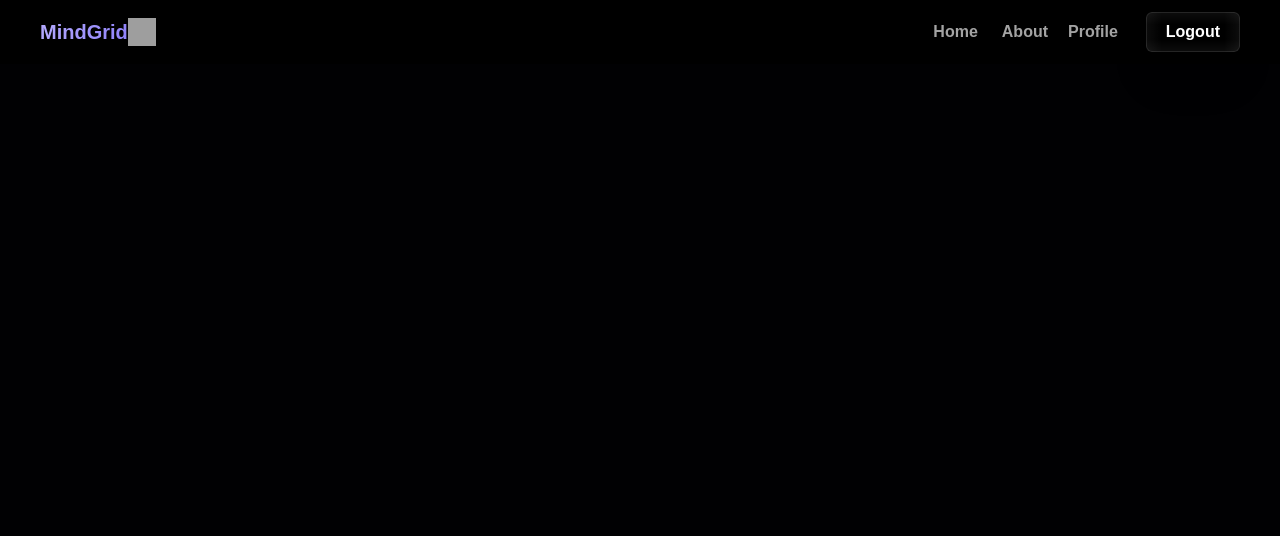
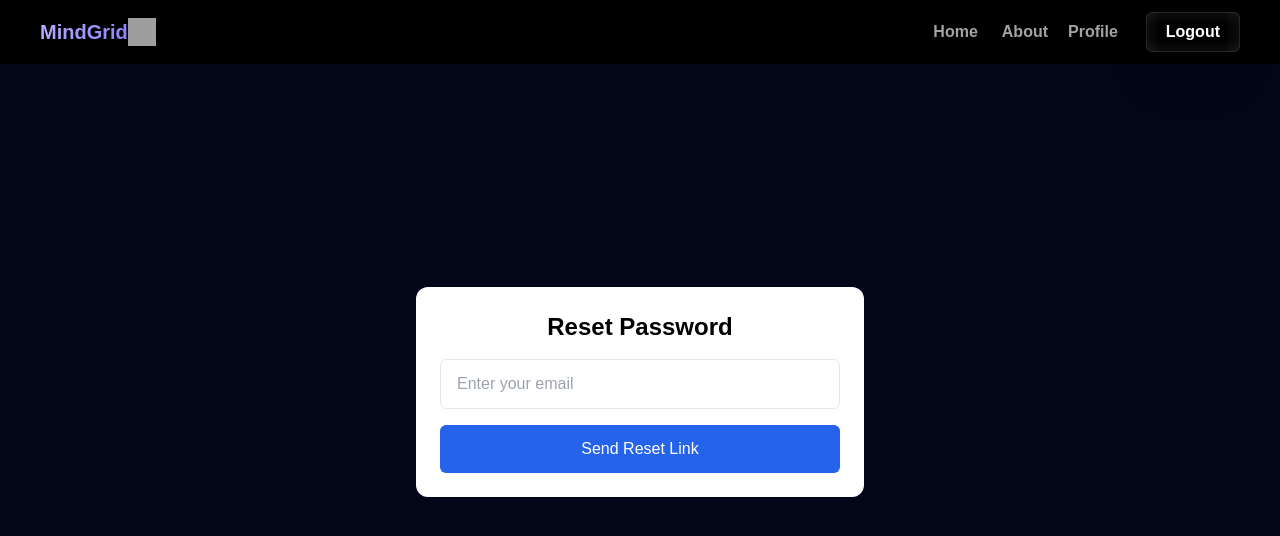
Before and after one commit to KrishnaPrasad-dev/MindGrid, a React (Vite) app in the folder frontend/MindGrid/: page /forgot-password in a window 1280 px wide. Shown: the top 536 px of the page. Built offline with nearby package versions, Linux system fonts and the light colour scheme; no server answers; grey boxes are pictures that could not be loaded; a web font is replaced by a local one.

Commit message:
did changes in the backend for the server login error

```diff
--- a/frontend/MindGrid/src/App.jsx
+++ b/frontend/MindGrid/src/App.jsx
@@ -1,23 +1,23 @@
-import React from 'react';
-import { Routes, Route, Navigate, useNavigate } from 'react-router-dom';
+import React from "react";
+import { Routes, Route, Navigate, useNavigate } from "react-router-dom";
+import ForgotPassword from "./sections/ForgotPassword";
+import Navbar from "./sections/Navbar";
+import Hero from "./sections/Hero";
+import Explore from "./sections/Explore";
+import Clubmembers from "./sections/Clubmembers";
+import Signup from "./sections/Signup";
+import Login from "./sections/Login";
+import Profile from "./sections/Profile";
+import EditProfile from "./sections/EditProfile";
 
-import Navbar from './sections/Navbar';
-import Hero from './sections/Hero';
-import Explore from './sections/Explore';
-import Clubmembers from './sections/Clubmembers';
-import Signup from './sections/Signup';
-import Login from './sections/Login';
-import Profile from './sections/Profile';
-import EditProfile from './sections/EditProfile';
-
-import 'react-toastify/ReactToastify.css';
+import "react-toastify/ReactToastify.css";
 
 /** small helper: parse JWT payload without extra libs */
 const parseJwt = (token) => {
   try {
     if (!token) return null;
-    const payload = token.split('.')[1];
-    const decoded = atob(payload.replace(/-/g, '+').replace(/_/g, '/'));
+    const payload = token.split(".")[1];
+    const decoded = atob(payload.replace(/-/g, "+").replace(/_/g, "/"));
     return JSON.parse(decodeURIComponent(escape(decoded)));
   } catch {
     return null;
@@ -30,9 +30,11 @@ const MyProfileRedirect = () => {
 
   React.useEffect(() => {
     const token =
-      typeof window !== 'undefined'
-        ? localStorage.getItem('token') || localStorage.getItem('jwtToken') || ''
-        : '';
+      typeof window !== "undefined"
+        ? localStorage.getItem("token") ||
+          localStorage.getItem("jwtToken") ||
+          ""
+        : "";
 
     const payload = parseJwt(token);
     const userId = payload?._id || payload?.id || payload?.userId || null;
@@ -40,7 +42,7 @@ const MyProfileRedirect = () => {
     if (userId) {
       navigate(`/profile/${userId}`, { replace: true });
     } else {
-      navigate('/login', { replace: true });
+      navigate("/login", { replace: true });
     }
   }, [navigate]);
 
@@ -56,9 +58,11 @@ const App = () => {
   React.useEffect(() => {
     try {
       const stored =
-        typeof window !== 'undefined'
-          ? localStorage.getItem('token') || localStorage.getItem('jwtToken') || ''
-          : '';
+        typeof window !== "undefined"
+          ? localStorage.getItem("token") ||
+            localStorage.getItem("jwtToken") ||
+            ""
+          : "";
 
       if (stored) {
         const payload = parseJwt(stored);
@@ -67,7 +71,7 @@ const App = () => {
         setUser(null);
       }
     } catch (err) {
-      console.warn('Auth restore failed:', err);
+      console.warn("Auth restore failed:", err);
       setUser(null);
     } finally {
       setLoading(false);
@@ -79,9 +83,11 @@ const App = () => {
     const handler = () => {
       try {
         const stored =
-          typeof window !== 'undefined'
-            ? localStorage.getItem('token') || localStorage.getItem('jwtToken') || ''
-            : '';
+          typeof window !== "undefined"
+            ? localStorage.getItem("token") ||
+              localStorage.getItem("jwtToken") ||
+              ""
+            : "";
 
         if (stored) {
           setUser(parseJwt(stored) || null);
@@ -89,26 +95,31 @@ const App = () => {
           setUser(null);
         }
       } catch (err) {
-        console.warn('Auth update failed:', err);
+        console.warn("Auth update failed:", err);
         setUser(null);
       } finally {
         setLoading(false);
       }
     };
 
-    window.addEventListener('auth-change', handler);
-    window.addEventListener('storage', handler);
+    window.addEventListener("auth-change", handler);
+    window.addEventListener("storage", handler);
 
     return () => {
-      window.removeEventListener('auth-change', handler);
-      window.removeEventListener('storage', handler);
+      window.removeEventListener("auth-change", handler);
+      window.removeEventListener("storage", handler);
     };
   }, []);
 
   /** Root redirect: wait until loading is done */
   const RootRedirect = () => {
-    if (loading) return <div style={{ padding: 20, color: 'white' }}>Loading...</div>;
-    return user ? <Navigate to="/hero" replace /> : <Navigate to="/login" replace />;
+    if (loading)
+      return <div style={{ padding: 20, color: "white" }}>Loading...</div>;
+    return user ? (
+      <Navigate to="/hero" replace />
+    ) : (
+      <Navigate to="/login" replace />
+    );
   };
 
   return (
@@ -116,13 +127,15 @@ const App = () => {
       <Navbar />
 
       <Routes>
-        {/* root route now waits for auth */}
+
         <Route path="/" element={<RootRedirect />} />
 
         <Route path="/login" element={<Login />} />
         <Route path="/signup" element={<Signup />} />
 
         <Route path="/hero" element={<Hero />} />
+
+        <Route path="/forgot-password" element={<ForgotPassword />} />
 
         <Route path="/explore" element={<Explore />} />
         <Route path="/clubmembers" element={<Clubmembers />} />
--- /dev/null
+++ b/frontend/MindGrid/src/sections/ForgotPassword.jsx
@@ -0,0 +1,58 @@
+import React, { useState } from 'react';
+import { handleError, handleSuccess } from './Utils';
+
+const API_URL = import.meta.env.VITE_API_URL || 'http://localhost:8080';
+
+const ForgotPassword = () => {
+  const [email, setEmail] = useState('');
+
+  const handleSubmit = async (e) => {
+    e.preventDefault();
+    if (!email) return handleError('Email is required');
+
+    try {
+      const res = await fetch(`${API_URL}/auth/forgot-password`, {
+        method: 'POST',
+        headers: { 'Content-Type': 'application/json' },
+        body: JSON.stringify({ email }),
+      });
+
+      const data = await res.json();
+      data.success
+        ? handleSuccess(data.message || 'Reset link sent')
+        : handleError(data.message || 'Something went wrong');
+    } catch (err) {
+      handleError(err.message);
+    }
+  };
+
+  return (
+    <div className="min-h-screen flex items-center justify-center bg-slate-950">
+      <form
+        onSubmit={handleSubmit}
+        className="bg-white p-6 rounded-xl w-[90%] max-w-md"
+      >
+        <h2 className="text-2xl font-bold mb-4 text-center">
+          Reset Password
+        </h2>
+
+        <input
+          type="email"
+          placeholder="Enter your email"
+          className="w-full border px-4 py-3 rounded-md"
+          value={email}
+          onChange={(e) => setEmail(e.target.value)}
+        />
+
+        <button
+          type="submit"
+          className="mt-4 w-full bg-blue-600 text-white py-3 rounded-md hover:bg-blue-700"
+        >
+          Send Reset Link
+        </button>
+      </form>
+    </div>
+  );
+};
+
+export default ForgotPassword;
--- a/frontend/MindGrid/src/sections/Signup.jsx
+++ b/frontend/MindGrid/src/sections/Signup.jsx
@@ -2,7 +2,7 @@ import React from 'react';
 import { Link, useNavigate } from 'react-router-dom';
 import Example from '../constants/EncryptButton';
 import { ToastContainer } from 'react-toastify';
-import { useState, useEffect } from 'react';
+import { useState } from 'react';
 import { handleError, handleSuccess } from './Utils';
 import CardSpotlight from '../constants/CardSpotlight';
 
```
Also changed, not shown: frontend/MindGrid/src/sections/Login.jsx (+47 -38 lines).
